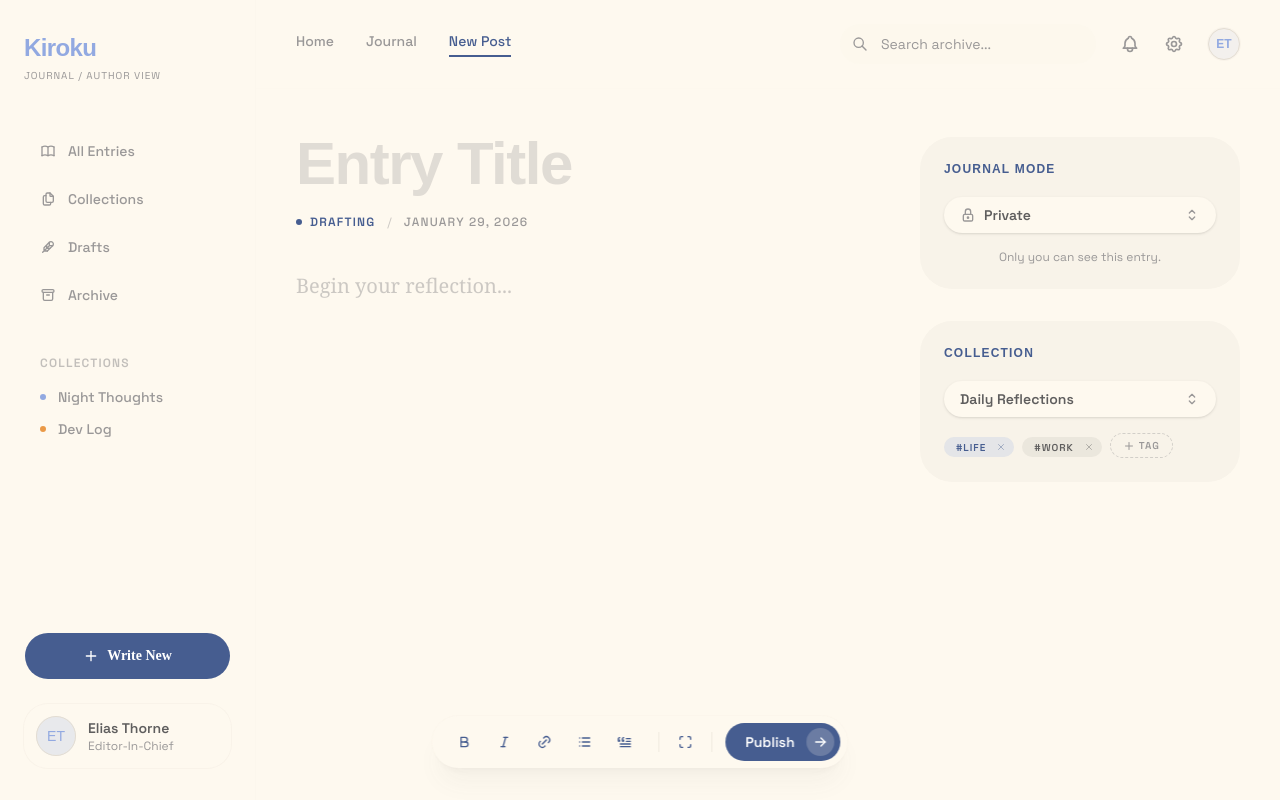
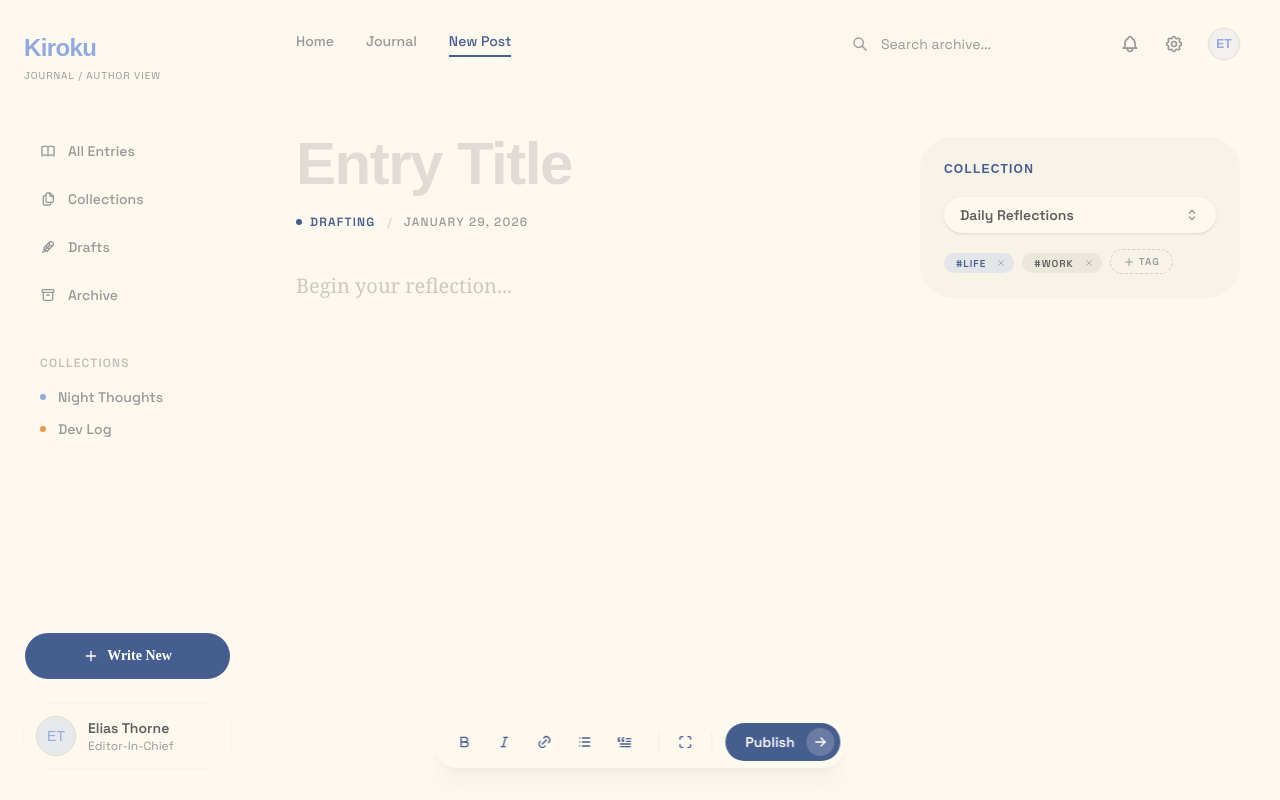
Before and after one commit to TanujTS/kiroku, a Next.js app: page /dashboard/new in a window 1280 px wide. Built offline with nearby package versions, Linux system fonts and the light colour scheme; a web font is replaced by a local one.

Commit message:
feat: add authentication proxy and helper function

```diff
--- a/src/app/dashboard/new/page.tsx
+++ b/src/app/dashboard/new/page.tsx
@@ -10,7 +10,6 @@ import { cn } from "@/lib/utils";
 export default function NewPostPage() {
   const [title, setTitle] = useState("");
   const [content, setContent] = useState("");
-  const [visibility, setVisibility] = useState<"private" | "unlisted" | "public">("private");
   const [collection, setCollection] = useState("daily-reflections");
   const [tags, setTags] = useState(["Life", "Work"]);
   const [focusMode, setFocusMode] = useState(false);
@@ -110,8 +109,6 @@ export default function NewPostPage() {
               transition={{ duration: 0.4 }}
             >
               <EditorSidebar
-                visibility={visibility}
-                onVisibilityChange={setVisibility}
                 collection={collection}
                 onCollectionChange={setCollection}
                 tags={tags}
--- a/src/app/layout.tsx
+++ b/src/app/layout.tsx
@@ -2,6 +2,7 @@ import type { Metadata } from "next";
 import { Space_Grotesk, Unbounded } from "next/font/google";
 import { Toaster } from "@/components/ui/sonner";
 import "./globals.css";
+import { ThemeProvider } from "next-themes";
 
 const unbounded = Unbounded({
   subsets: ["latin"],
@@ -28,8 +29,10 @@ export default function RootLayout({
   return (
     <html lang="en">
       <body className={`${unbounded.variable} ${spaceGrotesk.variable} antialiased`}>
-        {children}
-        <Toaster />
+        <ThemeProvider attribute="class" defaultTheme="system" enableSystem>
+          {children}
+          <Toaster />
+        </ThemeProvider>
       </body>
     </html>
   );
--- a/src/components/editor/editor-sidebar.tsx
+++ b/src/components/editor/editor-sidebar.tsx
@@ -1,6 +1,6 @@
 "use client";
 
-import { IconGlobe, IconLink, IconLock, IconPlus, IconX } from "@tabler/icons-react";
+import { IconPlus, IconX } from "@tabler/icons-react";
 import { motion } from "framer-motion";
 import { useState } from "react";
 import { Badge } from "@/components/ui/badge";
@@ -17,8 +17,6 @@ import {
 import { cn } from "@/lib/utils";
 
 interface EditorSidebarProps {
-  visibility: "private" | "unlisted" | "public";
-  onVisibilityChange: (value: "private" | "unlisted" | "public") => void;
   collection: string;
   onCollectionChange: (value: string) => void;
   tags: string[];
@@ -31,8 +29,6 @@ const TAG_COLORS: Record<string, string> = {
 };
 
 export function EditorSidebar({
-  visibility,
-  onVisibilityChange,
   collection,
   onCollectionChange,
   tags,
@@ -62,54 +58,6 @@ export function EditorSidebar({
       transition={{ duration: 0.6, delay: 0.3, ease: [0.22, 1, 0.36, 1] }}
     >
       <div className="sticky top-28 flex flex-col gap-8">
-        {/* ── Journal Mode ── */}
-        <motion.div
-          className="rounded-3xl bg-muted p-6"
-          initial={{ opacity: 0, y: 16 }}
-          animate={{ opacity: 1, y: 0 }}
-          transition={{ duration: 0.5, delay: 0.4 }}
-        >
-          <h3 className="text-xs font-heading font-bold uppercase tracking-widest text-secondary mb-5">
-            Journal Mode
-          </h3>
-
-          <div className="flex flex-col gap-4">
-            <Select
-              value={visibility}
-              onValueChange={(val) => onVisibilityChange(val as "private" | "unlisted" | "public")}
-            >
-              <SelectTrigger className="w-full rounded-2xl bg-card border-none shadow-sm font-sans text-sm font-semibold h-11 text-foreground px-4">
-                <SelectValue placeholder="Journal Mode" />
-              </SelectTrigger>
-              <SelectContent className="rounded-xl border-none shadow-lg">
-                <SelectItem value="private" className="font-sans font-medium">
-                  <div className="flex items-center gap-2">
-                    <IconLock className="size-4 text-muted-foreground" />
-                    <span>Private</span>
-                  </div>
-                </SelectItem>
-                <SelectItem value="unlisted" className="font-sans font-medium">
-                  <div className="flex items-center gap-2">
-                    <IconLink className="size-4 text-muted-foreground" />
-                    <span>Unlisted</span>
-                  </div>
-                </SelectItem>
-                <SelectItem value="public" className="font-sans font-medium">
-                  <div className="flex items-center gap-2">
-                    <IconGlobe className="size-4 text-muted-foreground" />
-                    <span>Public</span>
-                  </div>
-                </SelectItem>
-              </SelectContent>
-            </Select>
-            <p className="text-xs text-center font-sans text-muted-foreground">
-              {visibility === "private" && "Only you can see this entry."}
-              {visibility === "unlisted" && "Anyone with the link can view."}
-              {visibility === "public" && "Visible on your public profile."}
-            </p>
-          </div>
-        </motion.div>
-
         {/* ── Collection ── */}
         <motion.div
           className="rounded-3xl bg-muted p-6"
--- /dev/null
+++ b/src/lib/verify-session.ts
@@ -0,0 +1,16 @@
+import { headers } from "next/headers";
+import { redirect } from "next/navigation";
+import { cache } from "react";
+import { auth } from "./auth";
+
+export const verifySession = cache(async () => {
+  const session = await auth.api.getSession({
+    headers: await headers(),
+  });
+
+  if (!session) {
+    redirect("login");
+  }
+
+  return session;
+});
--- /dev/null
+++ b/src/proxy.ts
@@ -0,0 +1,24 @@
+import { getSessionCookie } from "better-auth/cookies";
+import { NextRequest, NextResponse } from "next/server";
+import { toast } from "sonner";
+
+export async function proxy(request: NextRequest) {
+  const session = getSessionCookie(request);
+  const { pathname } = request.nextUrl;
+
+  //note: can add more routes later
+  if (!session && pathname.startsWith("/dashboard")) {
+    toast("Please login to access dashboard!");
+    return NextResponse.redirect("/login");
+  }
+
+  if (session && (pathname === "/login" || pathname === "/")) {
+    toast("Welcome back!");
+    return NextResponse.redirect(new URL("/dashboard", request.url));
+  }
+  return NextResponse.next();
+}
+
+export const config = {
+  matcher: ["/dashboard/:path*", "/login"],
+};
```
